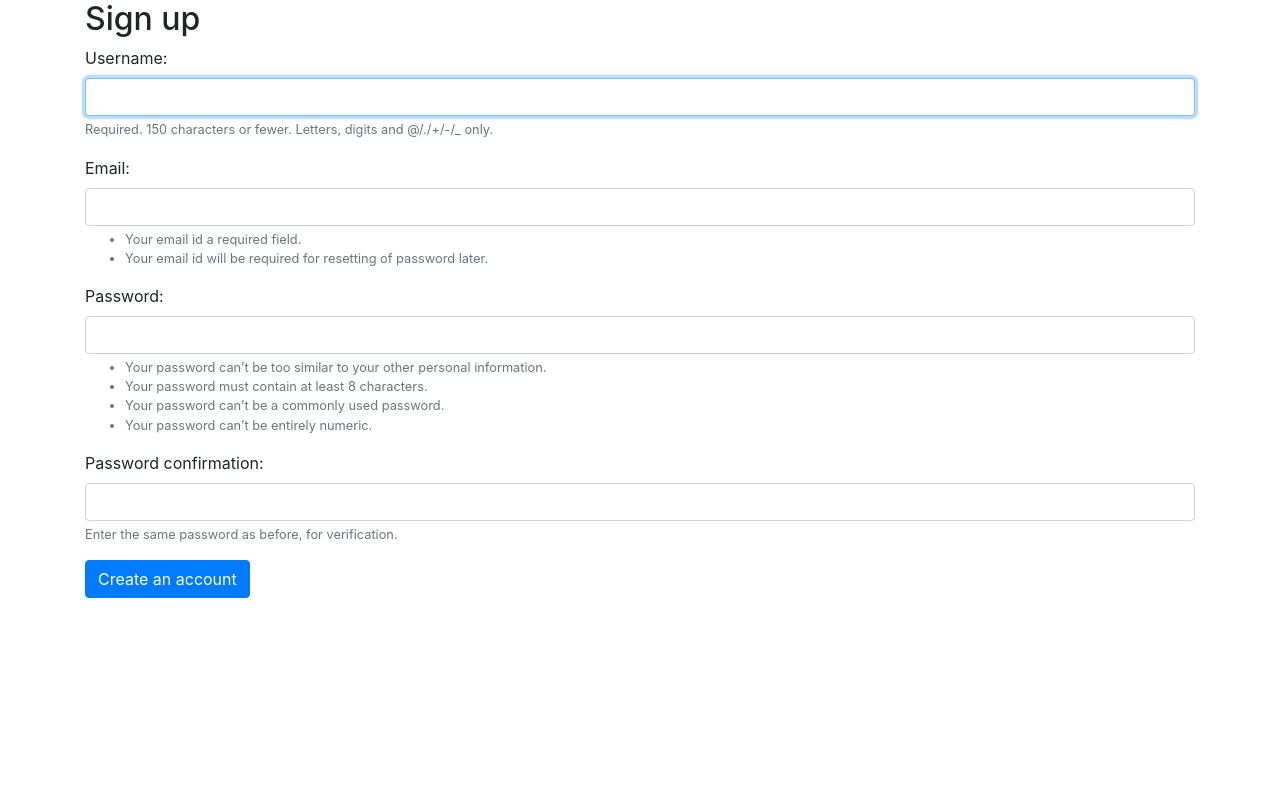
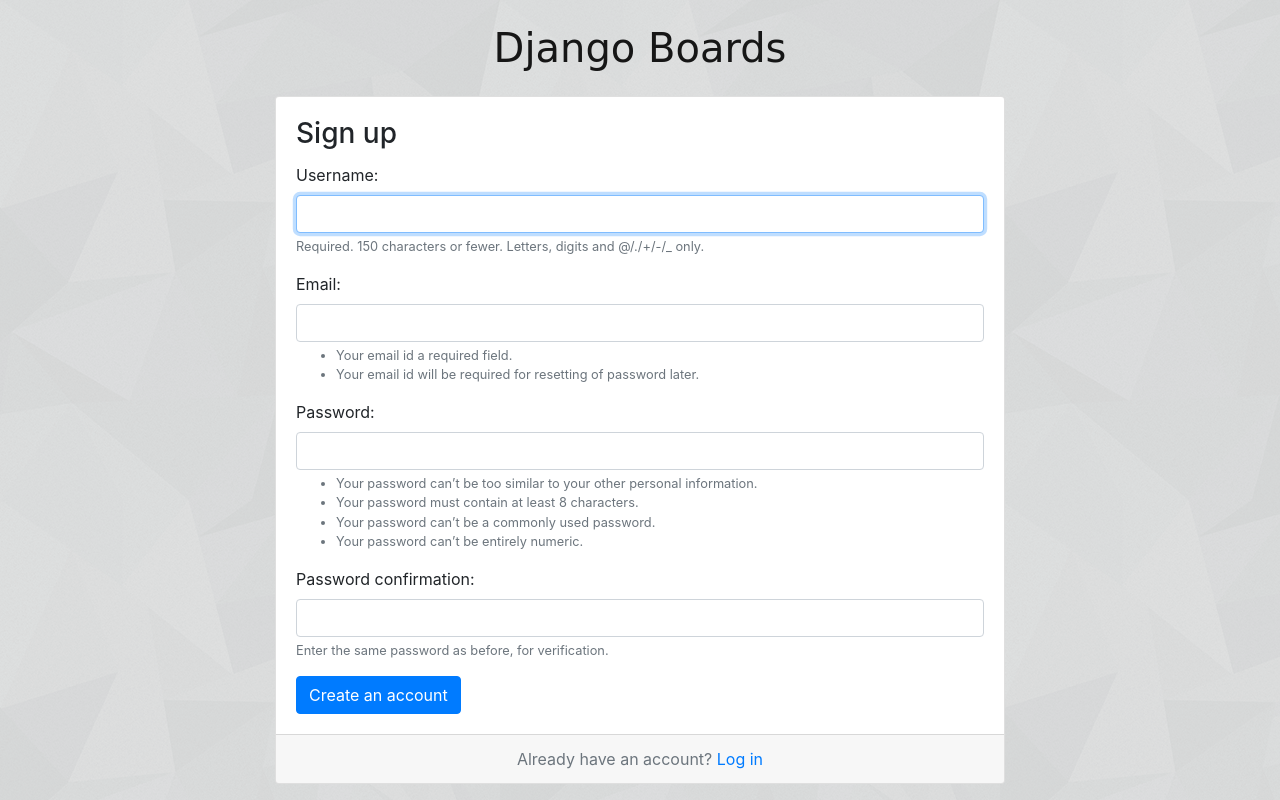
Before and after one commit to tigerjoy/learning-django-forum, a Django app: page /signup/ in a window 1280 px wide. Run offline with Django 3.2, Linux system fonts and the light colour scheme; some libraries are stand-ins or nearby versions; some web fonts are replaced.

Commit message:
Improved signup.html by adding cards, justifying content center etc.

```diff
--- a/myproject/templates/signup.html
+++ b/myproject/templates/signup.html
@@ -1,12 +1,32 @@
 {% extends 'base.html' %}
+
+{% load static %}
+
+{% block stylesheet %}
+    <link rel="stylesheet" href="{% static 'css/accounts.css' %}">
+{% endblock stylesheet %}
 
 {% block body %}
     <div class="container">
-        <h2>Sign up</h2>
-        <form method="post" novalidate>
-            {% csrf_token %}
-            {% include 'includes/form.html' %}
-            <button type="submit" class="btn btn-primary">Create an account</button>
-        </form>
+        <h1 class="text-center logo my-4">
+            <a href="{% url 'home' %}">Django Boards</a>
+        </h1>
+        <div class="row justify-content-center">
+            <div class="col-lg-8 col-md-10 col-sm-12">
+                <div class="card">
+                    <div class="card-body">
+                        <h3 class="card-title">Sign up</h3>
+                        <form method="post" novalidate>
+                            {% csrf_token %}
+                            {% include 'includes/form.html' %}
+                            <button type="submit" class="btn btn-primary">Create an account</button>
+                        </form>
+                    </div>
+                    <div class="card-footer text-muted text-center">
+                        Already have an account? <a href="#">Log in</a>
+                    </div>
+                </div>
+            </div>
+        </div>
     </div>
 {% endblock body %}
```
